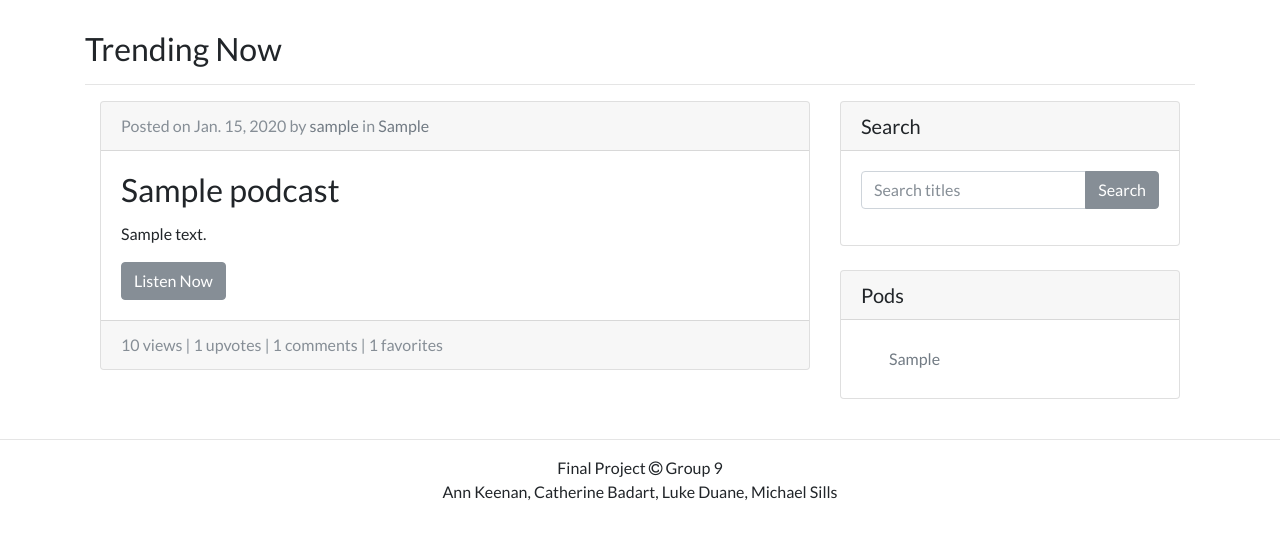
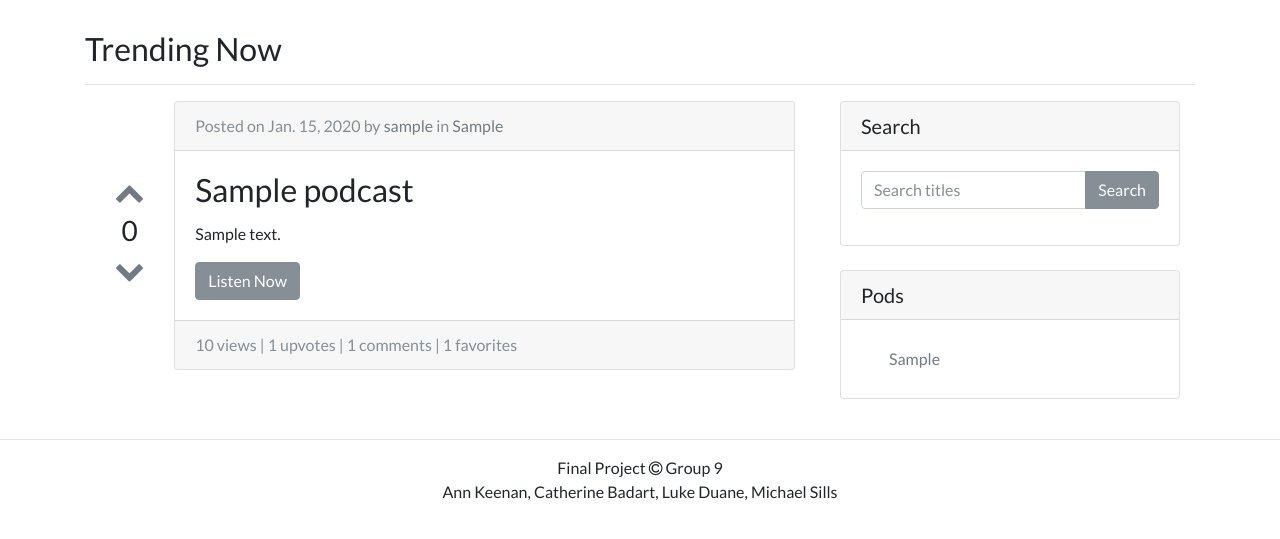
Before and after one commit to WebApps-Group09/Project, a Django app: page /podcast/ in a window 1280 px wide. Shown: the part 66-605 px from the top of the page. Run offline with Django 3.2, Linux system fonts and the light colour scheme; tables that the repository leaves empty hold one stand-in row (values such as "Sample post"); some libraries are stand-ins or nearby versions.

Commit message:
finished delete podcast functionality and created up/down vote buttons on main page

```diff
--- a/podlife/urls.py
+++ b/podlife/urls.py
@@ -22,8 +22,8 @@ urlpatterns = [
         url(r'^manage/', include([
             url(r'^podcast/', include([
                 url(r'^$', ManagePodcasts.as_view(), name='manage_podcasts'),
-                url(r'^(?P<slugfield>[\w-]+)/$', UpdatePodcast.as_view()),
-                url(r'^(?P<slugfield>[\w-]+)/$', DeletePodcast.as_view()),
+                url(r'^edit/(?P<slugfield>[\w-]+)/$', UpdatePodcast.as_view()),
+                url(r'^delete/(?P<slugfield>[\w-]+)/$', DeletePodcast.as_view()),
             ])),
             url(r'topic/$', ManageTopics.as_view(), name='manage_topics'),
         ])),
--- a/podlife/views.py
+++ b/podlife/views.py
@@ -187,18 +187,30 @@ class UserSettings(LoginRequiredMixin, UpdateView):
 
 # Manage podcasts uploaded onto the site - delete/option to edit
 class ManagePodcasts(LoginRequiredMixin, ListView):
-    template_name = 'manage_podcasts.html'
-    model = Podcast
-    context_object_name = 'podcasts'
+	template_name = 'manage_podcasts.html'
+	model = Podcast
+	context_object_name = 'podcasts'
+	slug_field = 'slugfield'
+	slug_url_kwarg = 'slugfield'
 
-    def get_queryset(self):
-        context = Podcast.objects.filter(author__id=self.request.user.id)
-        return context
+	def get_queryset(self):
+		context = Podcast.objects.filter(author__id=self.request.user.id)
+		return context
 
+	def post(self, request, *args, **kwargs):
+		if request.method == 'POST':
+			slug = self.request.POST['slugfield']
+			podcast = Podcast.objects.get(slugfield=slug)
+			podcast.delete()
+
+			return HttpResponseRedirect('/dashboard/manage/podcast/')
 
 class DeletePodcast(LoginRequiredMixin, DeleteView):
-    model = Podcast
-
+	#template_name = 'podcast_confirm_delete.html'
+	model = Podcast
+	success_url = '/dashboard/manage/podcast/'
+	slug_field = 'slugfield'
+	slug_url_kwarg = 'slugfield'
 
 # Upload a new podcast onto the site
 class UploadPodcast(LoginRequiredMixin, CreateView):
--- a/static/css/podlife/podlife.css
+++ b/static/css/podlife/podlife.css
@@ -110,3 +110,18 @@ ul {
 .btn {
 	cursor: pointer !IMPORTANT;
 }
+
+.vote-col{
+	padding: 0px;
+	text-align: center;
+}
+
+.vote-group{
+	text-align: center;
+	position: relative;
+    top: 23%;
+}
+
+.vote-arrow{
+	font-size: 30px;
+}
--- a/templates/main_page.html
+++ b/templates/main_page.html
@@ -10,6 +10,17 @@
 		<div class="col-md-8">
 			{% if podcasts %}
 				{% for podcast in podcasts %}
+				<div class="row">
+					<!-- Upvote/Downvote Column -->
+					<div class="col-md-1 vote-col">
+						<div class="vote-group">
+							<a href="" class="vote-arrow"><i class="fa fa-chevron-up" aria-hidden="true"></i></a>
+							<h3 style="margin-bottom: 0px;">0</h3>
+							<a href="" class="vote-arrow"><i class="fa fa-chevron-down" aria-hidden="true"></i></a>
+						</div>
+					</div>
+					<!-- Card Column -->
+					<div class="col-md-11">
 						<div class="card mb-4">
 							<div class="card-header text-muted">
 								Posted on {{ podcast.created.date }} by
@@ -32,6 +43,8 @@
 								{{ podcast.num_upvotes }} upvotes |
 								{{ podcast.num_comments }} comments |
 								{{ podcast.num_favorites }} favorites
+							</div>
+						</div>
 					</div>
 				</div>
 				{% endfor %}
--- a/templates/view_podcast.html
+++ b/templates/view_podcast.html
@@ -18,7 +18,7 @@
     <div class="col-sm-2">
       {% if podcast.author.username == user.username %}
       <p>
-        <a href="/dashboard/manage/podcast/{{ podcast.slugfield }}" class="btn btn-secondary" role="button">Edit Podcast</a>
+        <a href="/dashboard/manage/podcast/edit/{{ podcast.slugfield }}" class="btn btn-secondary" role="button">Edit Podcast</a>
       </p>
       {% endif %}
       <small>
```
Also changed, not shown: templates/dashboard/manage_podcasts.html (+37 -2 lines). Lines whose indentation alone changed are shown as unchanged.
